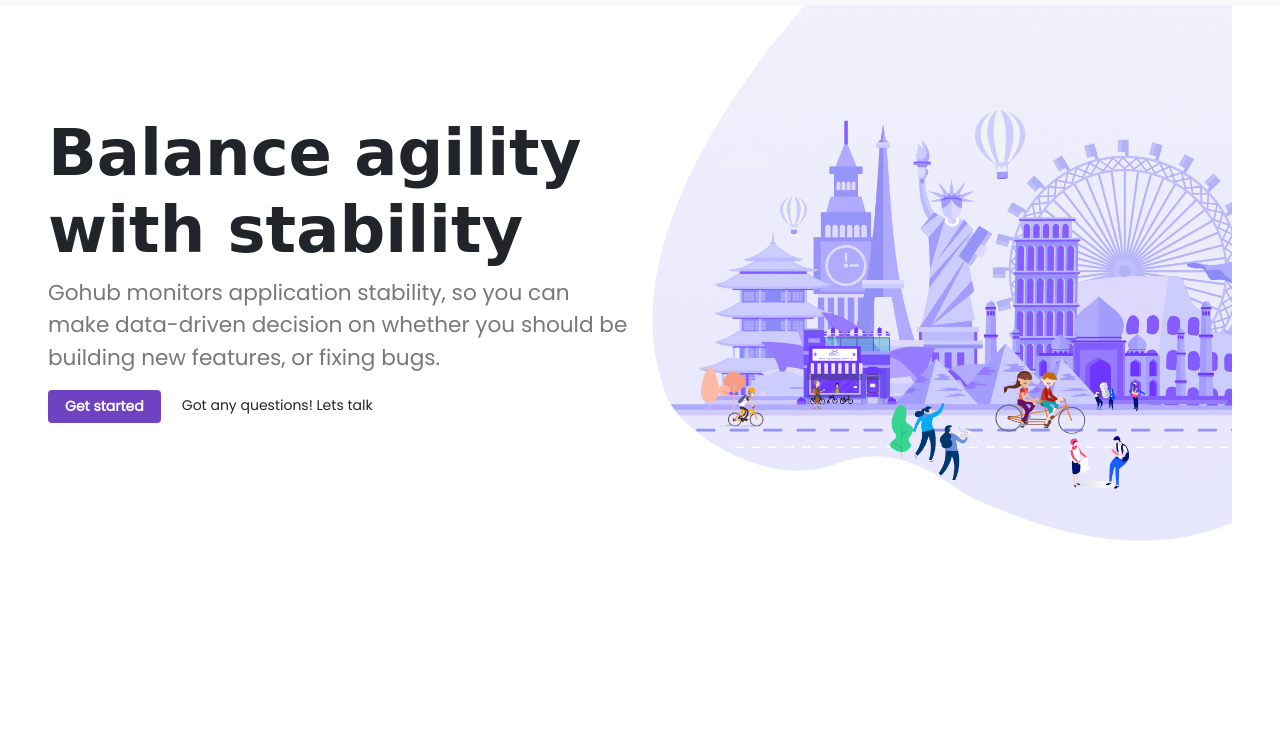
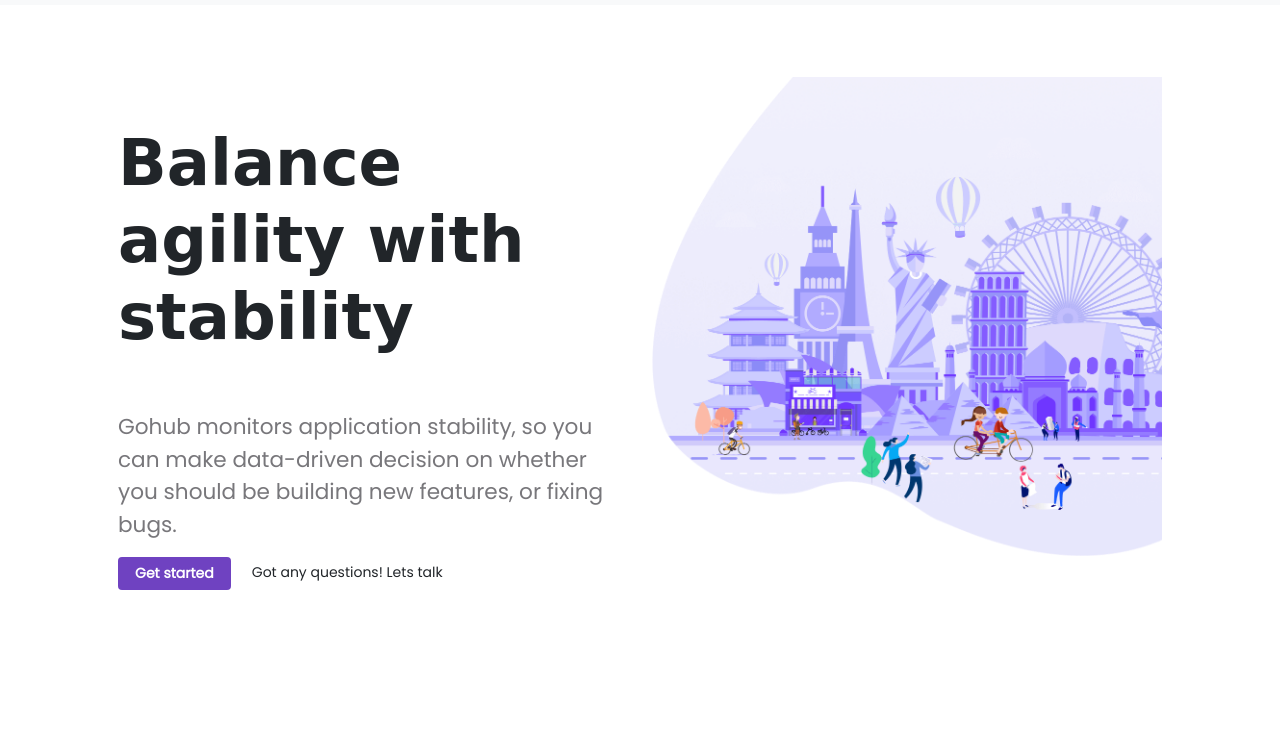
Before and after one commit to olamilekan001/GoHub, a plain HTML site: page index.html in a window 1280 px wide. Shown: the part 67-800 px from the top of the page. Drawn offline with nearby package versions, Linux system fonts and the light colour scheme; a web font is replaced by a local one.

Commit message:
minor adjustment

```diff
--- a/index.html
+++ b/index.html
@@ -57,12 +57,12 @@
     </nav>
 
     <section class="hero-section mt-5 py-3 py-md-3 py-xxl-5">
-      <div class="container-fluid px-5 px-lg-5">
+      <div class="hero-section container px-5 px-lg-5">
         <div class="row">
           <div
             class="col-lg-6 align-self-center fs-4 fs-md-5 fs-xxl-4 container-md"
           >
-            <h1 class="heading h1 fw-bold align-self-center">
+            <h1 class="heading h1 fw-bold align-self-center py-sm-5">
               Balance agility with stability
             </h1>
             <p class="paragraph">
--- a/style.css
+++ b/style.css
@@ -100,3 +100,6 @@
 .footer-paragraph {
   color: #fff;
 }
+.hero-section {
+  margin-top: 5rem;
+}
```
